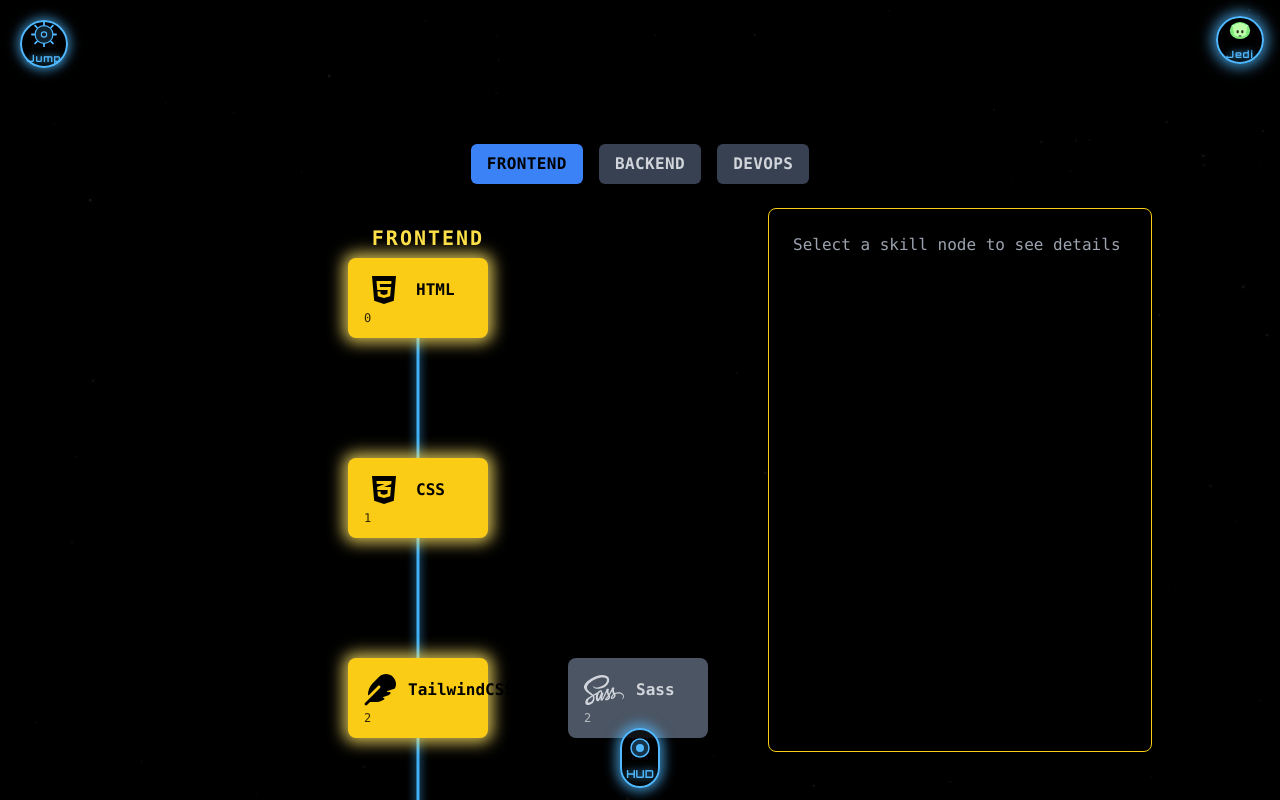
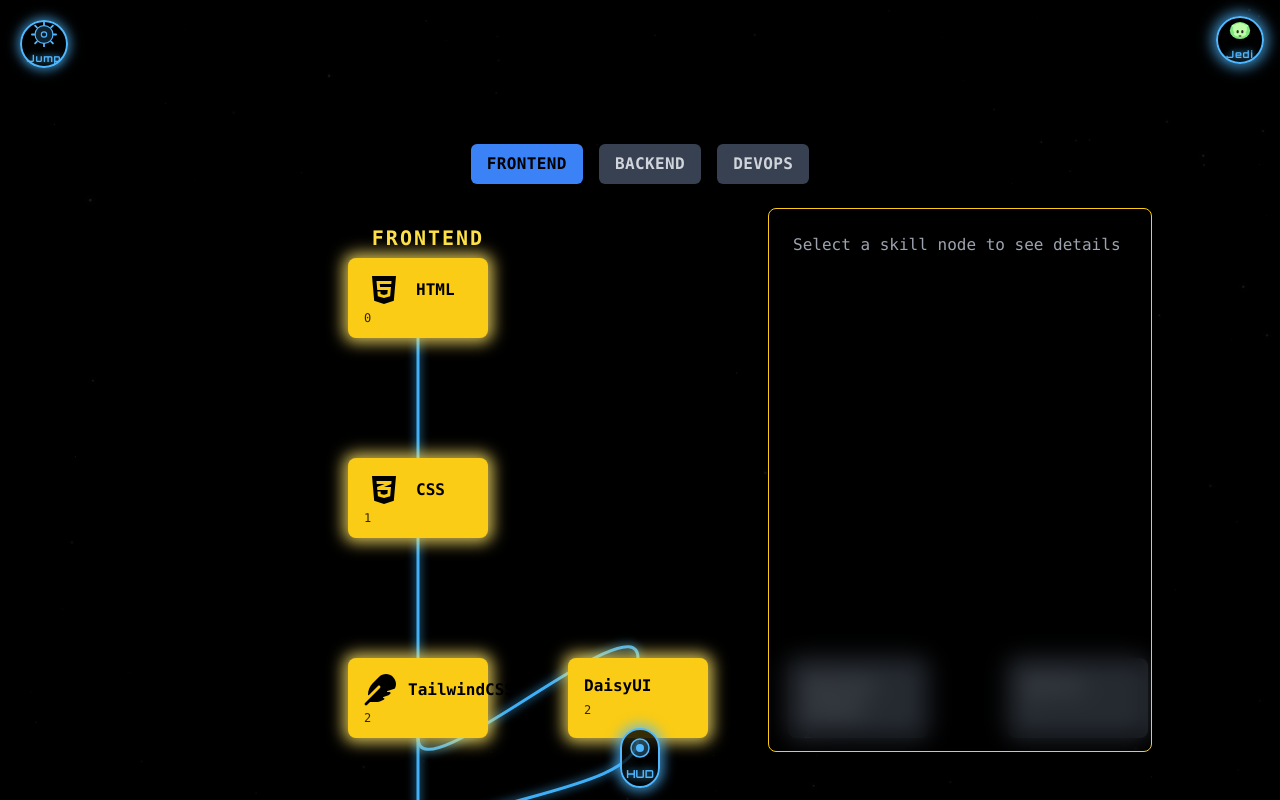
Before and after one commit to ThePedalingDev/Online-Resume, a React (Vite) app: page /skill-tree in a window 1280 px wide. Built offline with nearby package versions, Linux system fonts and the light colour scheme.

Commit message:
some temp changes

```diff
--- a/src/data/skills.js
+++ b/src/data/skills.js
@@ -8,7 +8,7 @@ export const skillTree = [
         name: 'HTML',
         level: 0,
         branch: 1,
-        description: 'Markup language for structuring web content.',
+        description: 'Solid foundation in semantic HTML for structuring web content and apps.',
         connections: ['css'],
         icon: 'faHtml5',
         status: 'unlocked',
@@ -18,8 +18,8 @@ export const skillTree = [
         name: 'CSS',
         level: 1,
         branch: 1,
-        description: 'Styling web content with CSS rules.',
-        connections: ['tailwind', 'sass'],
+        description: 'Experienced with modern CSS, responsive layouts, and styling best practices.',
+        connections: ['tailwind'],
         icon: 'faCss3Alt',
         status: 'unlocked',
       },
@@ -28,50 +28,60 @@ export const skillTree = [
         name: 'TailwindCSS',
         level: 2,
         branch: 1,
-        description: 'Utility-first CSS framework for rapid UI building.',
-        connections: ['react'],
+        description: 'Daily driver for building responsive, modern UIs quickly.',
+        connections: ['react', 'daisyui'],
         icon: 'faFeather',
         status: 'unlocked',
       },
       {
-        id: 'sass',
-        name: 'Sass',
+        id: 'daisyui',
+        name: 'DaisyUI',
         level: 2,
         branch: 2,
-        description: 'CSS preprocessor to extend CSS features.',
-        connections: [],
-        icon: 'faSass',
-        status: 'locked',
+        description: 'Component library for TailwindCSS that speeds up UI prototyping and theming.',
+        connections: ['react'],
+        icon: 'faPuzzlePiece',
+        status: 'unlocked',
       },
       {
         id: 'react',
         name: 'React',
         level: 3,
         branch: 1,
-        description: 'JS library for building user interfaces.',
-        connections: ['redux', 'threejs'],
+        description: 'Proficient with React for SPAs using hooks, state, and API integration.',
+        connections: ['react-native'],
         icon: 'faReact',
         status: 'unlocked',
       },
       {
-        id: 'redux',
-        name: 'Redux',
-        level: 4,
-        branch: 1,
-        description: 'State management for React apps.',
-        connections: [],
-        icon: 'faCodeBranch',
-        status: 'locked',
+        id: 'react-native',
+        name: 'React Native',
+        level: 3,
+        branch: 2,
+        description: 'Practical experience building cross-platform mobile apps with React Native + Expo.',
+        connections: ['android-studio', 'kotlin'],
+        icon: 'faMobile',
+        status: 'unlocked',
       },
       {
-        id: 'threejs',
-        name: 'Three.js',
-        level: 4,
-        branch: 2,
-        description: '3D graphics with WebGL.',
+        id: 'android-studio',
+        name: 'Android Studio',
+        level: 2,
+        branch: 3,
+        description: 'Used Android Studio for testing, debugging, and building Android apps.',
+        connections: ['kotlin'],
+        icon: 'faAndroid',
+        status: 'in-progress',
+      },
+      {
+        id: 'kotlin',
+        name: 'Kotlin',
+        level: 2,
+        branch: 4,
+        description: 'Learning Kotlin for Android native app development.',
         connections: [],
-        icon: 'faCube',
-        status: 'locked',
+        icon: 'faCode',
+        status: 'in-progress',
       },
     ],
   },
@@ -84,7 +94,7 @@ export const skillTree = [
         name: 'Node.js',
         level: 0,
         branch: 1,
-        description: 'JavaScript runtime for servers.',
+        description: 'Experience building REST APIs and backend services with Node.js.',
         connections: ['express', 'database'],
         icon: 'faNodeJs',
         status: 'unlocked',
@@ -94,50 +104,70 @@ export const skillTree = [
         name: 'Express.js',
         level: 1,
         branch: 1,
-        description: 'Minimalist Node.js web framework.',
+        description: 'Used Express for routes, authentication, and REST APIs.',
         connections: [],
         icon: 'faServer',
         status: 'unlocked',
       },
       {
+        id: 'aspnet',
+        name: 'ASP.NET Core',
+        level: 2,
+        branch: 2,
+        description: 'Experience building enterprise apps with ASP.NET Core MVC and Web API.',
+        connections: ['csharp', 'database'],
+        icon: 'faWindows',
+        status: 'unlocked',
+      },
+      {
+        id: 'csharp',
+        name: 'C#',
+        level: 2,
+        branch: 3,
+        description: 'Strong understanding of OOP and backend systems with C# and EF Core.',
+        connections: [],
+        icon: 'faCode',
+        status: 'unlocked',
+      },
+      {
         id: 'database',
         name: 'Databases',
-        level: 1,
-        branch: 2,
-        description: 'SQL and NoSQL databases like PostgreSQL and MongoDB.',
-        connections: [],
+        level: 2,
+        branch: 4,
+        description: 'Practical with SQL Server, PostgreSQL, Supabase, and Firebase for app backends.',
+        connections: ['supabase', 'firebase'],
         icon: 'faDatabase',
         status: 'unlocked',
       },
       {
-        id: 'python',
-        name: 'Python',
-        level: 0,
-        branch: 2,
-        description: 'General purpose programming language.',
-        connections: ['django', 'flask'],
-        icon: 'faPython',
-        status: 'locked',
+        id: 'supabase',
+        name: 'Supabase',
+        level: 2,
+        branch: 5,
+        description: 'Hands-on with Supabase for authentication, realtime DB, and storage.',
+        connections: [],
+        icon: 'faCloud',
+        status: 'unlocked',
       },
       {
-        id: 'django',
-        name: 'Django',
-        level: 1,
-        branch: 3,
-        description: 'Python web framework.',
+        id: 'firebase',
+        name: 'Firebase',
+        level: 2,
+        branch: 6,
+        description: 'Used Firebase for auth, Firestore, cloud functions, and notifications.',
         connections: [],
-        icon: 'faFeather',
-        status: 'locked',
+        icon: 'faFire',
+        status: 'unlocked',
       },
       {
-        id: 'flask',
-        name: 'Flask',
+        id: 'cplusplus',
+        name: 'C++',
         level: 1,
-        branch: 4,
-        description: 'Lightweight Python web framework.',
+        branch: 2,
+        description: 'Experience with C++ for systems programming, data structures, and uni projects.',
         connections: [],
-        icon: 'faFlask',
-        status: 'locked',
+        icon: 'faCuttlefish',
+        status: 'unlocked',
       },
     ],
   },
@@ -150,7 +180,7 @@ export const skillTree = [
         name: 'Git',
         level: 0,
         branch: 1,
-        description: 'Version control system.',
+        description: 'Daily use of GitHub for version control and collaboration.',
         connections: ['ci', 'docker'],
         icon: 'faGitAlt',
         status: 'unlocked',
@@ -160,20 +190,20 @@ export const skillTree = [
         name: 'CI/CD',
         level: 1,
         branch: 1,
-        description: 'Continuous integration and delivery.',
+        description: 'Set up pipelines for automated builds and testing (GitHub Actions).',
         connections: [],
         icon: 'faCogs',
-        status: 'locked',
+        status: 'in-progress',
       },
       {
         id: 'docker',
         name: 'Docker',
         level: 1,
         branch: 2,
-        description: 'Containerisation platform.',
+        description: 'Learning Docker to containerise apps and manage microservices.',
         connections: [],
         icon: 'faDocker',
-        status: 'locked',
+        status: 'in-progress',
       },
     ],
   },
```
